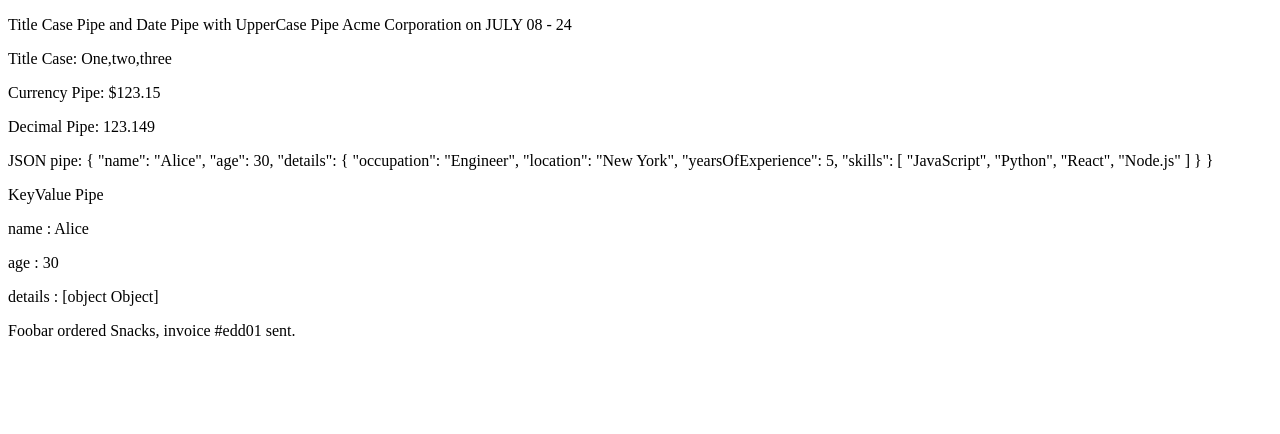
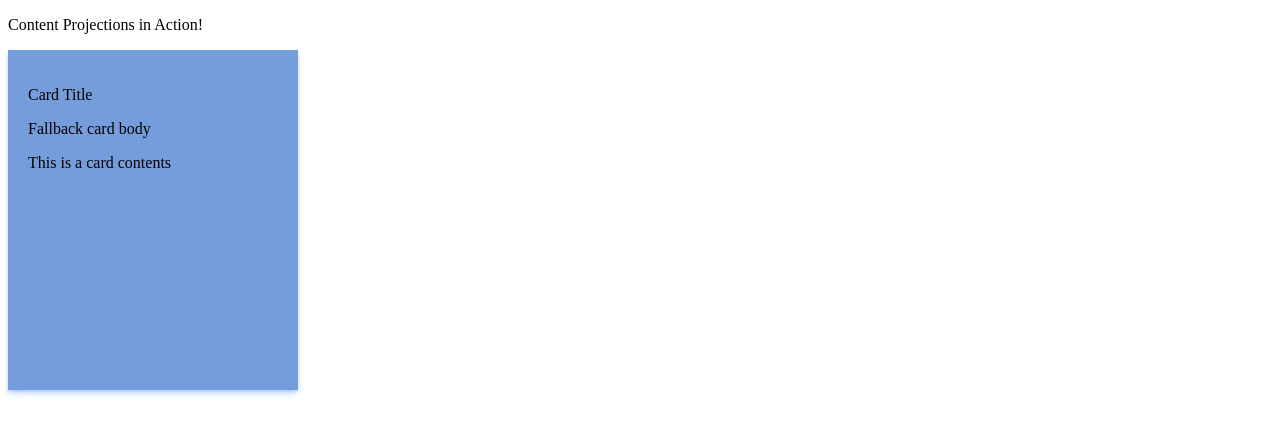
Before and after one commit to SanjidHaque/angular-template-component-playground, an Angular app: page / in a window 1280 px wide. Shown: the top 434 px of the page. Built offline with nearby package versions, Linux system fonts and the light colour scheme.

Commit message:
Add ng-content examples

```diff
--- a/src/app/app.component.html
+++ b/src/app/app.component.html
@@ -1,3 +1,3 @@
 
-
-<app-pipes></app-pipes>
+<!--<app-pipes></app-pipes>-->
+<app-content-projection></app-content-projection>
--- a/src/app/app.module.ts
+++ b/src/app/app.module.ts
@@ -1,22 +1,27 @@
-import { NgModule } from '@angular/core';
+import {CUSTOM_ELEMENTS_SCHEMA, NgModule} from '@angular/core';
 import { BrowserModule } from '@angular/platform-browser';
 
 import { AppRoutingModule } from './app-routing.module';
 import { AppComponent } from './app.component';
 import { PipesComponent } from './pipes/pipes.component';
 import { OrderTransformationPipe } from './custom-transformation.pipe';
+import { ContentProjectionComponent } from './content-projection/content-projection.component';
+import { CustomCardComponent } from './content-projection/custom-card/custom-card.component';
 
 @NgModule({
   declarations: [
     AppComponent,
     PipesComponent,
-    OrderTransformationPipe
+    OrderTransformationPipe,
+    ContentProjectionComponent,
+    CustomCardComponent
   ],
   imports: [
     BrowserModule,
     AppRoutingModule
   ],
   providers: [],
-  bootstrap: [AppComponent]
+  bootstrap: [AppComponent],
+  schemas: [CUSTOM_ELEMENTS_SCHEMA]
 })
 export class AppModule { }
--- /dev/null
+++ b/src/app/content-projection/content-projection.component.html
@@ -0,0 +1,9 @@
+<p>Content Projections in Action!</p>
+<!-- Using the component -->
+<custom-card>
+
+<!--  Need to add CUSTOM_ELEMENTS_SCHEMA for using multiple placeholders-->
+  <card-title><p>Card Title</p></card-title>
+<!--  <card-body><p>This is a card body</p></card-body>-->
+  <p>This is a card contents</p>
+</custom-card>
--- /dev/null
+++ b/src/app/content-projection/custom-card/custom-card.component.css
@@ -0,0 +1,22 @@
+.card-shadow {
+  height: 300px;
+  width: 250px;
+  padding: 20px;
+  background-color: #759cdb; /* Light blue background */
+  box-shadow: 0 4px 6px -1px rgba(59, 130, 246, 0.3),
+  0 2px 4px -1px rgba(37, 99, 235, 0.25);
+  transition: all 0.3s ease-in-out;
+}
+
+.card-shadow:hover {
+  background-color: #759cdb; /* Slightly darker blue background on hover */
+  box-shadow: 0 10px 15px -3px rgba(59, 130, 246, 0.4),
+  0 4px 6px -2px rgba(37, 99, 235, 0.35);
+}
+
+.card-body {
+
+}
+.card-title {
+
+}
--- /dev/null
+++ b/src/app/content-projection/custom-card/custom-card.component.html
@@ -0,0 +1,5 @@
+<div class="card-shadow">
+  <ng-content select="card-title"></ng-content>
+  <ng-content select="card-body">Fallback card body</ng-content>
+  <ng-content></ng-content>
+</div>
--- a/src/app/custom-transformation.pipe.ts
+++ b/src/app/custom-transformation.pipe.ts
@@ -2,11 +2,13 @@ import { Pipe, PipeTransform } from '@angular/core';
 
 @Pipe({
   name: 'orderTransformation',
-  standalone: false
+  standalone: false,
+  pure: true
 })
 export class OrderTransformationPipe implements PipeTransform {
-  transform(customer: string, orders: string[], invoices: string[]): unknown {
-    return `${customer} ordered ${orders[0]}, invoice ${invoices[0]} sent.`;
+  transform(customer: string, orders: any[], invoices: string[]): unknown {
+    console.log('orderTransformationPipe() triggered!');
+    return `${customer} ordered ${orders[orders.length-1]?.name}, invoice ${invoices[0]} sent.`;
   }
 
   // transform(customer: string, orders: string[], invoices: string[]): unknown {
--- a/src/app/pipes/pipes.component.html
+++ b/src/app/pipes/pipes.component.html
@@ -9,6 +9,16 @@
   {{item.key}} : {{item.value}}
 </p>
 
+<input type="text" >
+<button (click)="addOrder()">Add order</button>
 
 <!--Using a custom pipe with multiple parameters-->
-<p>{{ 'Foobar' | orderTransformation: ['Snacks','Drinks'] : ['#edd01'] }}</p>
+<p>{{ 'Foobar' | orderTransformation: orders : invoices }}</p>
+<!--<p>{{ getOrderInvoice('Foobar') }}</p>-->
+
+@if (person.details.yearsOfExperience; as experience) {
+  <p>Using new control flow's reference {{ experience }}</p>
+  @if (experience === 5) {
+    True
+  }
+}
--- a/src/app/pipes/pipes.component.ts
+++ b/src/app/pipes/pipes.component.ts
@@ -21,5 +21,18 @@ export class PipesComponent {
     }
   };
 
+  orders = [{id: 1, name: 'Snacks'}, { id: 2, name: 'Drinks'}];
+  invoices = ['#ord01'];
+
+  addOrder() {
+   this.orders.push({id: Math.random(), name: `Item${Math.random()}`}); // Mutating the array dont update the view as the pipe was pure
+    // this.orders = [{id: 1, name: 'Snacks_Replace'}, { id: 2, name: 'Drinks_Replace'}]; // Replacing the array update's the view if the pipe was impure
+  }
+
+  getOrderInvoice(customer: string) {
+    console.log('getOrderInvoice() triggered!');
+    return `${customer} ordered ${this.orders[0]?.name}, invoice ${this.invoices[0]} sent.`;
+  }
+
   keepSamePropOrder() { return 0; } // For this, angular keyvalue pipe will keep the same order in object property
 }
```
Also changed, not shown: src/app/content-projection/content-projection.component.ts (added, +11 -0 lines), src/app/content-projection/custom-card/custom-card.component.ts (added, +10 -0 lines), src/app/content-projection/content-projection.component.css (added).
